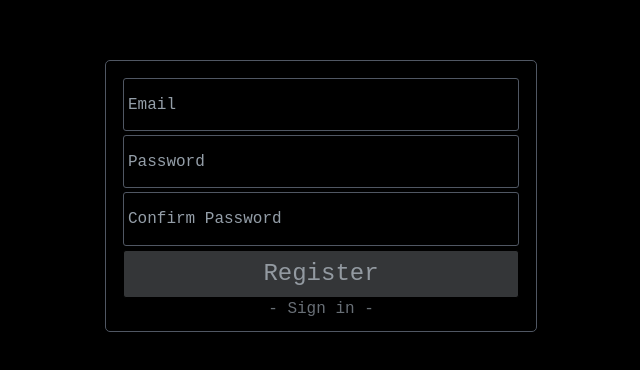
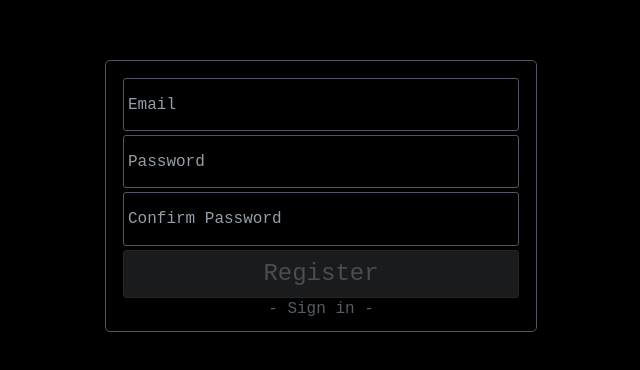
Before and after one commit to mattpelosi/blackwood, a React (Create React App) app: page / in a window 1280 px wide. Shown: the part 204-574 px from the top of the page, without its empty margins (319-959 px from the left). Built offline with nearby package versions, Linux system fonts and the light colour scheme.

Commit message:
fixed styling className bugs for form help

```diff
--- a/src/App.css
+++ b/src/App.css
@@ -74,17 +74,19 @@ body {
   align-self: stretch;
   padding: 4px;
   margin: 2px;
-  border: 1px solid rgb(0, 0, 0);
+  border: 1px solid rgb(80, 74, 74);
   border-radius: 3px;
   background: #343638;
   text-shadow: unset;
-  transition-property: text-shadow, color;
+  transition-property: text-shadow, color, opacity;
   transition-duration: 1s;
   outline: none;
+  opacity: .5;
 }
 
 .Register-button:hover {
   color: white;
+  opacity: 1;
 }
 
 .Register-button:active {
@@ -135,7 +137,7 @@ body {
   height: 1em;
   margin: 0;
   font-family: Andale Mono, AndaleMono, monospace;
-  opacity: 0.6;
+  opacity: 0.5;
   transition-property: opacity;
   transition-duration: 1s;
 }
--- a/src/components/LoginForm.js
+++ b/src/components/LoginForm.js
@@ -111,12 +111,12 @@ class LoginForm extends React.PureComponent {
       email: "Please enter a valid email address",
       password:
         "Your password must have at least 8 characters, one number, and one of the following: !@#$%^&*",
-      confirmPassword: "Your passwords don't match"
+      passwordConfirm: "Your passwords don't match"
     };
     let message = "";
     field === "email" && (message = help.email);
     field === "password" && (message = help.password);
-    field === "confirm-password" && (message = help.confirmPassword);
+    field === "passwordConfirm" && (message = help.passwordConfirm);
     this.setState({
       showFormHelp: true,
       formHelpMessage: message
```
